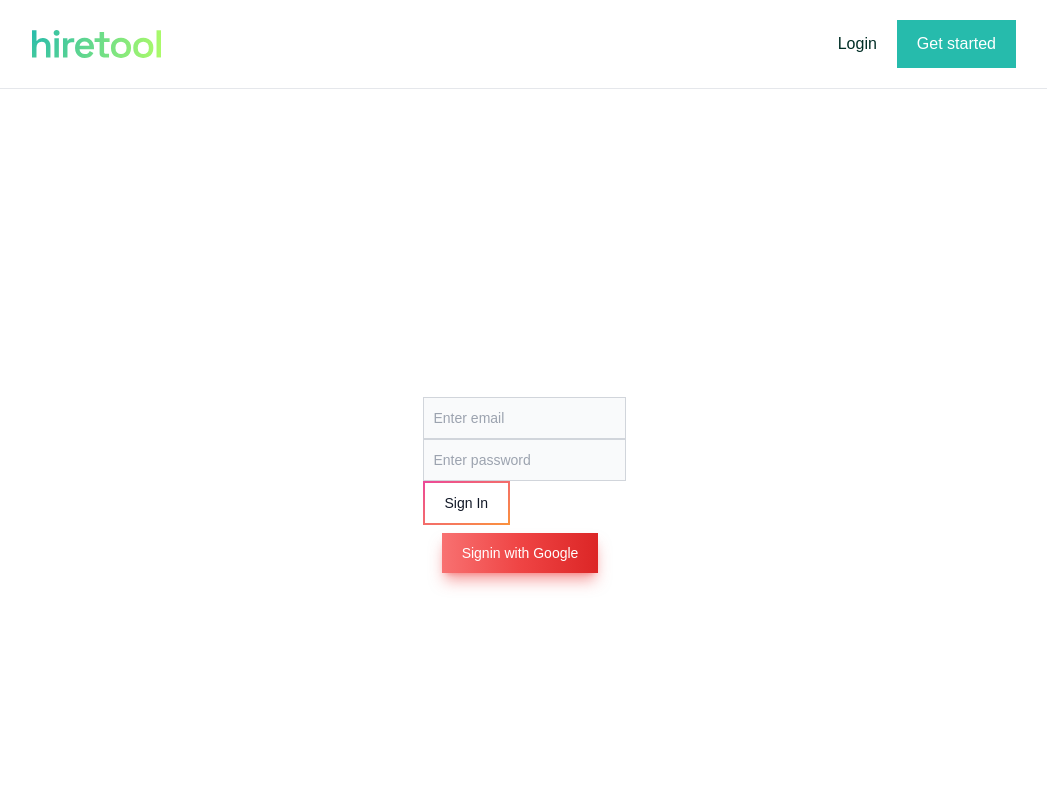
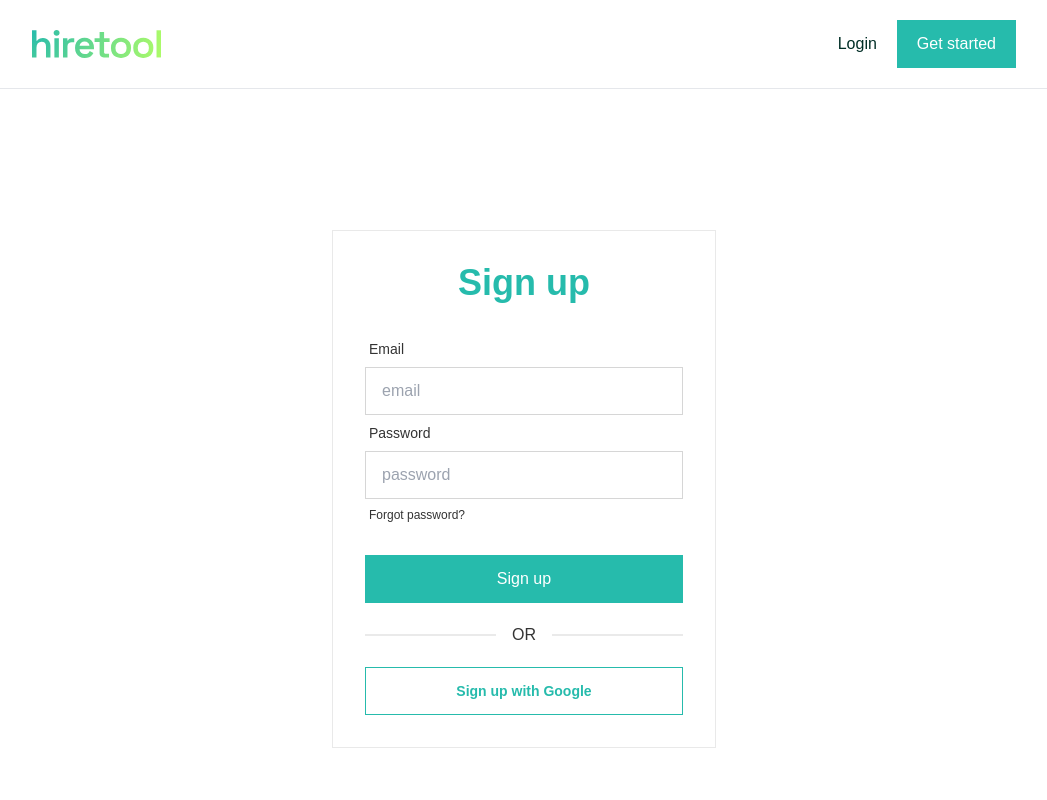
Before and after one commit to SadikHasanRafi/elegant-bd-jobs-client, a React (Vite) app: page /signup in a window 1280 px wide. Shown: the top 800 px of the page, without its empty margins (116-1163 px from the left). Built offline with nearby package versions, Linux system fonts and the light colour scheme.

Commit message:
signup page ui done

```diff
--- a/src/Pages/SignUp/SignUp.jsx
+++ b/src/Pages/SignUp/SignUp.jsx
@@ -72,22 +72,63 @@ const SignUp = () => {
     console.log("mew");
   };
   return (
-    <div className="h-screen w-screen grid justify-items-center  place-content-center">
+    <div >
 
-      <form onSubmit={handleSignInByEmailPassword}>
-        <input name="email" type="email" className="bg-gray-50 border border-gray-300 text-gray-900 text-sm rounded-lg focus:ring-blue-500 focus:border-blue-500 block w-full p-2.5 dark:bg-gray-700 dark:border-gray-600 dark:placeholder-gray-400 dark:text-white dark:focus:ring-blue-500 dark:focus:border-blue-500" placeholder="Enter email" />
-        <input name="password" type="text" className="bg-gray-50 border border-gray-300 text-gray-900 text-sm rounded-lg focus:ring-blue-500 focus:border-blue-500 block w-full p-2.5 dark:bg-gray-700 dark:border-gray-600 dark:placeholder-gray-400 dark:text-white dark:focus:ring-blue-500 dark:focus:border-blue-500" placeholder="Enter password" />
-        <button type="submit" className="relative  inline-flex items-center justify-center p-0.5 mb-2 mr-2 overflow-hidden text-sm font-medium text-gray-900 rounded-lg group bg-gradient-to-br from-pink-500 to-orange-400 group-hover:from-pink-500 group-hover:to-orange-400 hover:text-white dark:text-white "><span className="relative px-5 py-2.5 transition-all ease-in duration-75 bg-white dark:bg-gray-900 rounded-md group-hover:bg-opacity-0">Sign In</span></button>
-      </form>
 
-      <button
-        type="button"
-        className="text-white bg-gradient-to-r from-red-400 via-red-500 to-red-600 hover:bg-gradient-to-br  shadow-lg shadow-red-500/50 dark:shadow-lg dark:shadow-red-800/80 font-medium rounded-lg text-sm px-5 py-2.5 text-center mr-2 mb-2"
-        onClick={handleSignInByGoogle}
-      >
-        Signin with Google
-      </button>
-    </div>
+
+<div className="flex justify-center items-center min-h-screen">
+<div className="card w-96 border-[#e9e9e9] border-[0.2px] bg-base-100">
+<div className="card flex-shrink-0 w-full max-w-sm bg-base-100">
+<div className="card-body">
+<p className="text-center md:text-4xl text-3xl font-semibold text-primary mb-5">Sign up</p>
+
+<form onSubmit={handleSignInByEmailPassword}>
+<div className="form-control">
+<label className="label">
+  <span className="label-text">Email</span>
+</label>
+<input
+  type="text"
+  placeholder="email"
+  className="input input-bordered"
+/>
+</div>
+<div className="form-control">
+<label className="label">
+  <span className="label-text">Password</span>
+</label>
+<input
+  type="text"
+  placeholder="password"
+  className="input input-bordered"
+/>
+<label className="label">
+  <a href="#" className="label-text-alt link link-hover">
+    Forgot password?
+  </a>
+</label>
+</div>
+<div className="form-control mt-6">
+<button className="btn-style">Sign up</button>
+</div>
+
+
+</form>
+
+<div className="divider">OR</div>
+<div className="form-control">
+<button onClick={handleSignInByGoogle} className="btn-stroked">Sign up with Google</button>
+</div>
+</div>
+</div>
+</div>
+</div>
+</div>
+
+
+
+
+
   );
 };
 
```
